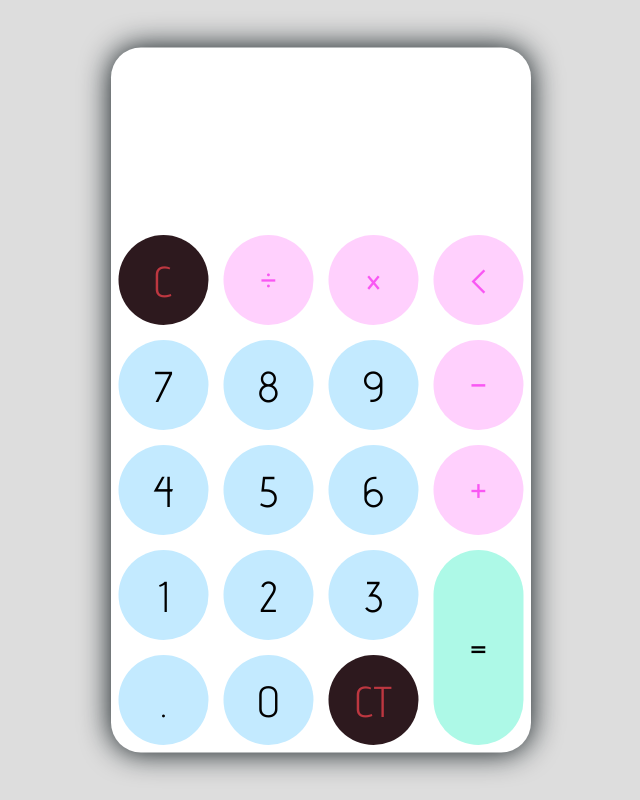
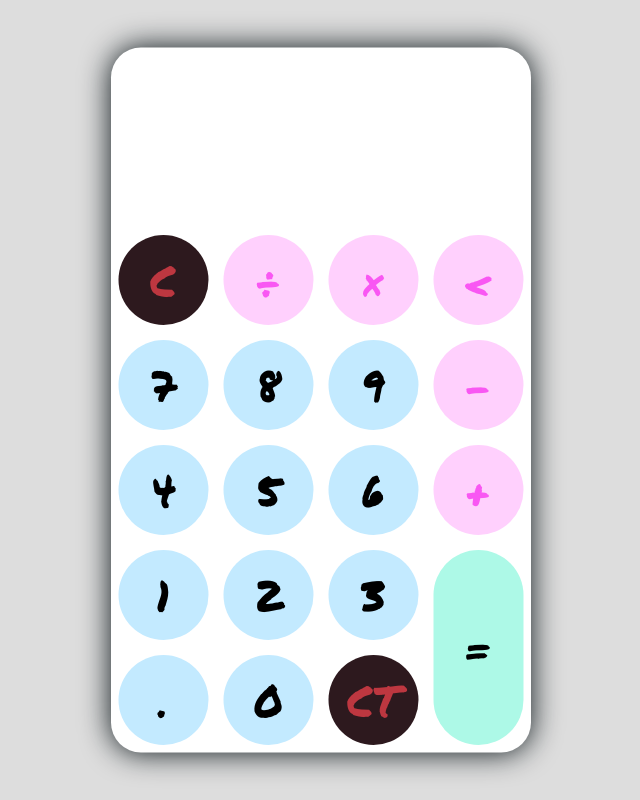
Before and after one commit to teriola/calculator-page, a plain HTML site: page index.html in a window 1280 px wide. Shown: the whole page, without its empty margins (319-959 px from the left). Drawn offline with Linux system fonts and the light colour scheme.

Commit message:
Change font

```diff
--- a/style.css
+++ b/style.css
@@ -1,4 +1,4 @@
-@import url('https://fonts.googleapis.com/css2?family=Advent+Pro&display=swap');
+@import url('https://fonts.googleapis.com/css2?family=Advent+Pro&family=Permanent+Marker&display=swap');
 
 /*FORMAT*/
 *,
@@ -8,7 +8,7 @@
     padding: 0;
     box-sizing: border-box;
     outline: 0;
-    font-family: 'Advent Pro', sans-serif;
+    font-family: 'Permanent Marker', cursive;
     transition: all .5s ease;
 }
 
```
